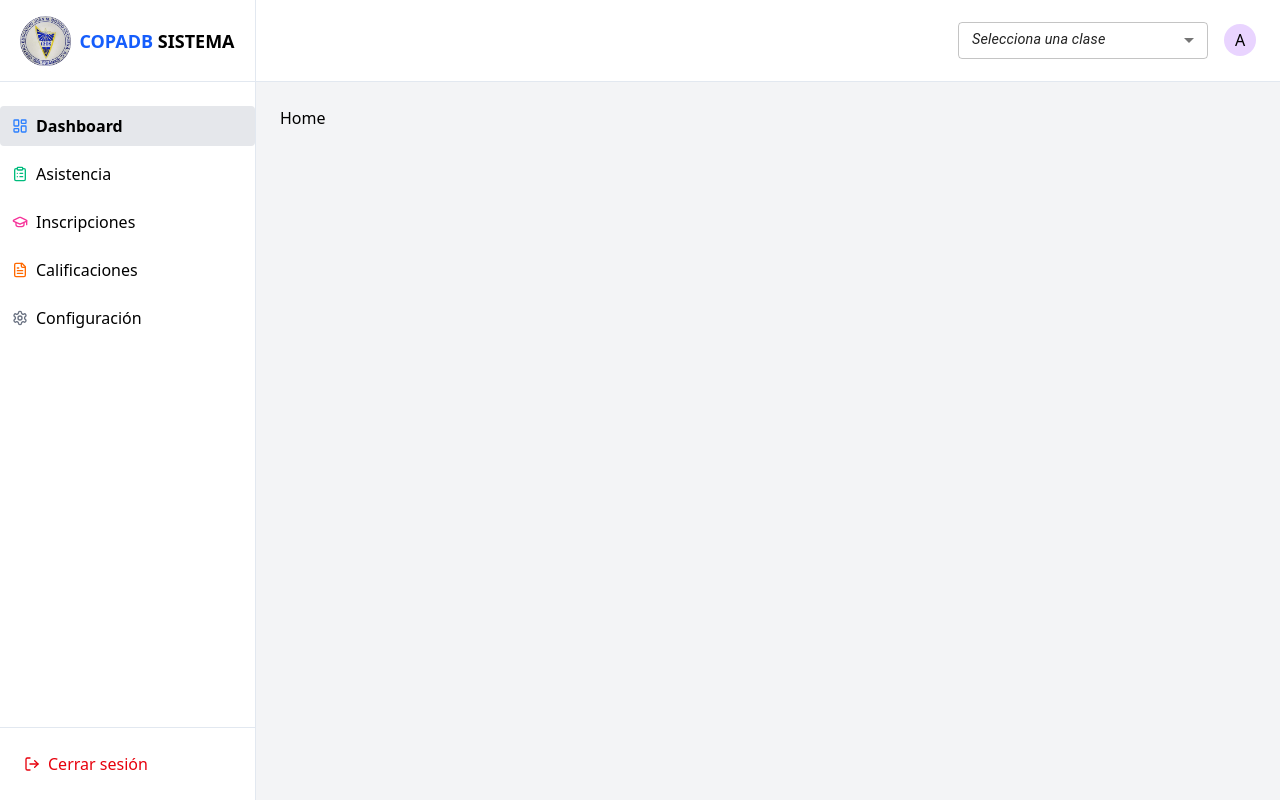
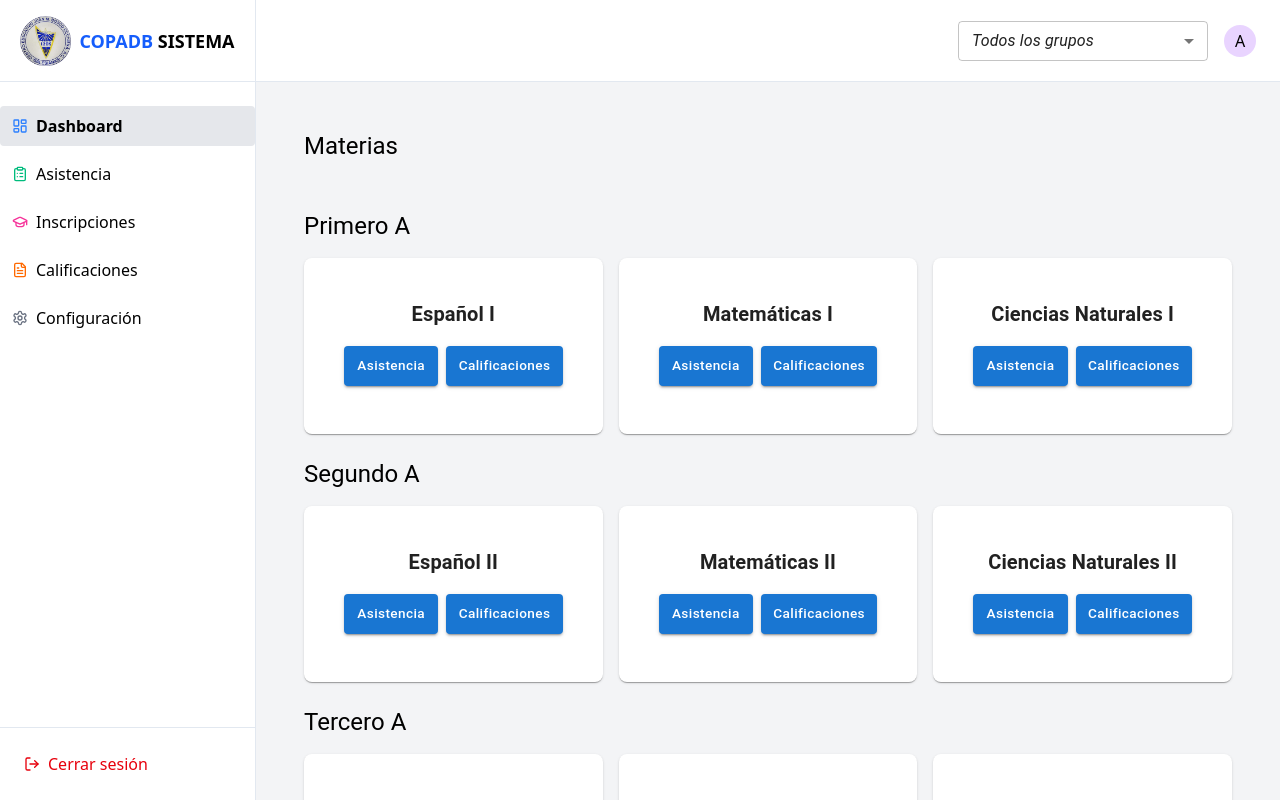
Before and after one commit to bernardolira231/COPADB, a React (Vite) app in the folder frontend/: page /Home in a window 1280 px wide. Built offline with nearby package versions, Linux system fonts and the light colour scheme; sample sign-in values are in the browser's storage.

Commit message:
Agregar selección de grupos y materias en el componente Layout, actualizando Header y Select. Eliminar hook useClasses y agregar useGroups y useSubjects para manejar datos dinámicos.

```diff
--- a/frontend/src/components/Layout/Layout.tsx
+++ b/frontend/src/components/Layout/Layout.tsx
@@ -3,10 +3,11 @@ import Sidebar from "./components/Sidebar";
 import Header from "./components/Header";
 
 interface LayoutProps {
+  onGroupChange?: (groupId: string | null) => void;
   children: ReactNode;
 }
 
-const Layout = ({ children }: LayoutProps) => {
+const Layout = ({ onGroupChange ,children }: LayoutProps) => {
 
   useEffect(() => {
     const checkToken = () => {
@@ -28,7 +29,7 @@ const Layout = ({ children }: LayoutProps) => {
     <div className="h-screen flex">
       <Sidebar />
       <div className="flex-1 flex flex-col bg-gray-100">
-        <Header />
+        <Header onGroupChange={onGroupChange}/>
         <div className="p-6 flex-1 overflow-auto">{children}</div>
       </div>
     </div>
--- a/frontend/src/components/Layout/components/Header/Header.tsx
+++ b/frontend/src/components/Layout/components/Header/Header.tsx
@@ -1,12 +1,16 @@
 import SelectComponent from "../Select";
 
-const Header = () => {
+interface HeaderProps {
+  onGroupChange?: (groupId: string | null) => void;
+}
+
+const Header: React.FC<HeaderProps> = ({ onGroupChange = () => {} }) => {
   return (
     <header className="h-[82px] bg-white border-b border-border-color flex items-center px-6">
       <div className="flex-1"></div>
 
       <div className="flex items-center gap-4">
-        <SelectComponent />
+        <SelectComponent onGroupChange={onGroupChange} />
 
         <div className="w-8 h-8 bg-purple-200 rounded-full flex items-center justify-center cursor-pointer">
           A {/* Aquí puedes poner inicial o imagen de perfil */}
--- a/frontend/src/components/Layout/components/Select/Select.tsx
+++ b/frontend/src/components/Layout/components/Select/Select.tsx
@@ -6,36 +6,37 @@ import {
   SelectChangeEvent,
 } from "@mui/material";
 import { useState } from "react";
-import useSx from "./sx";
-import useClasses from "../../../../hooks/useClasses";
+import useGroups from "../../../../hooks/useGroups";
 
-const SelectComponent: React.FC = () => {
-  const { data: clases, isLoading, error } = useClasses();
-  const [selectedClass, setSelectedClass] = useState<string>("");
-  const sx = useSx();
+const professorId = "123";
+
+const SelectGroup: React.FC<{
+  onGroupChange: (groupId: string | null) => void;
+}> = ({ onGroupChange }) => {
+  const { data: groups, isLoading } = useGroups(professorId);
+  const [selectedGroup, setSelectedGroup] = useState<string | null>(null);
 
   const handleChange = (event: SelectChangeEvent<string>) => {
-    setSelectedClass(event.target.value as string);
+    const groupId = event.target.value === "all" ? null : event.target.value;
+    setSelectedGroup(groupId);
+    onGroupChange(groupId);
   };
 
   return (
-    <FormControl sx={sx.root} size="small">
+    <FormControl sx={{ minWidth: 250 }} size="small">
       <Select
-        value={selectedClass}
+        value={selectedGroup || "all"}
         onChange={handleChange}
         displayEmpty
         input={<OutlinedInput />}
-        sx={sx.select}
-        disabled={isLoading || !!error}
       >
-        <MenuItem value="" disabled>
-          <em>{isLoading ? "Cargando..." : "Selecciona una clase"}</em>
+        <MenuItem value="all">
+          <em>Todos los grupos</em>
         </MenuItem>
-        <MenuItem value="*">Todas</MenuItem>
         {!isLoading &&
-          clases?.map((clase, index) => (
-            <MenuItem key={index} value={clase}>
-              {clase}
+          groups?.map((group) => (
+            <MenuItem key={group.id} value={group.id}>
+              {group.name}
             </MenuItem>
           ))}
       </Select>
@@ -43,4 +44,4 @@ const SelectComponent: React.FC = () => {
   );
 };
 
-export default SelectComponent;
+export default SelectGroup;
--- a/frontend/src/hooks/useClasses.ts
+++ /dev/null
@@ -1,17 +0,0 @@
-import { useQuery } from "@tanstack/react-query";
-
-const fetchClasses = async () => {
-  await new Promise((resolve) => setTimeout(resolve, 1000));
-
-  return ["Primero A", "Primero B" ,"Segundo B", "Tercero A"];
-};
-
-const useClasses = () => {
-  return useQuery({
-    queryKey: ["classes"],
-    queryFn: fetchClasses,
-    staleTime: Infinity,
-  });
-};
-
-export default useClasses;
--- /dev/null
+++ b/frontend/src/hooks/useGetGroup.ts
@@ -0,0 +1,24 @@
+import { useQuery } from "@tanstack/react-query";
+
+const fetchGroup = async (groupId: string) => {
+  await new Promise((resolve) => setTimeout(resolve, 500));
+
+  // Simulación de datos obtenidos del backend
+  const groups = [
+    { id: "1", name: "Primero A" },
+    { id: "2", name: "Segundo A" },
+    { id: "3", name: "Tercero A" },
+  ];
+
+  return groups.find(group => group.id === groupId) || null;
+};
+
+const useGetGroup = (groupId: string) => {
+  return useQuery({
+    queryKey: ["group", groupId],
+    queryFn: () => fetchGroup(groupId),
+    staleTime: Infinity,
+  });
+};
+
+export default useGetGroup;
--- /dev/null
+++ b/frontend/src/hooks/useGroups.ts
@@ -0,0 +1,22 @@
+import { useQuery } from "@tanstack/react-query";
+
+const fetchGroups = async (professorId: string) => {
+  await new Promise((resolve) => setTimeout(resolve, 1000));
+
+  // Simulación de datos obtenidos del backend
+  return [
+    { id: "1", name: "Primero A" },
+    { id: "2", name: "Segundo A" },
+    { id: "3", name: "Tercero A" },
+  ];
+};
+
+const useGroups = (professorId: string) => {
+  return useQuery({
+    queryKey: ["groups", professorId],
+    queryFn: () => fetchGroups(professorId),
+    staleTime: Infinity,
+  });
+};
+
+export default useGroups;
--- /dev/null
+++ b/frontend/src/hooks/useSubject.ts
@@ -0,0 +1,38 @@
+import { useQuery } from "@tanstack/react-query";
+
+const fetchSubjects = async (groupId: string | null) => {
+  await new Promise((resolve) => setTimeout(resolve, 1000));
+  const subjectsByGroup: {
+    [key: string]: { id: string; name: string; group_id: string }[];
+  } = {
+    "1": [
+      { id: "101", name: "Español I", group_id: "1" },
+      { id: "102", name: "Matemáticas I", group_id: "1" },
+      { id: "103", name: "Ciencias Naturales I", group_id: "1" },
+    ],
+    "2": [
+      { id: "201", name: "Español II", group_id: "2" },
+      { id: "202", name: "Matemáticas II", group_id: "2" },
+      { id: "203", name: "Ciencias Naturales II", group_id: "2" },
+    ],
+    "3": [
+      { id: "301", name: "Español III", group_id: "3" },
+      { id: "302", name: "Matemáticas III", group_id: "3" },
+      { id: "303", name: "Ciencias Naturales III", group_id: "3" },
+    ],
+  };
+
+  return groupId
+    ? subjectsByGroup[groupId as keyof typeof subjectsByGroup] || []
+    : Object.values(subjectsByGroup).flat();
+};
+
+const useSubjects = (groupId: string | null) => {
+  return useQuery({
+    queryKey: ["subjects", groupId],
+    queryFn: () => fetchSubjects(groupId),
+    staleTime: Infinity,
+  });
+};
+
+export default useSubjects;
--- a/frontend/src/pages/index/base.tsx
+++ b/frontend/src/pages/index/base.tsx
@@ -1,9 +1,16 @@
 import Layout from "../../components/Layout";
+import SubjectsList from "./components/SubjectsList";
+import { useState } from "react";
+import { Typography, Container } from "@mui/material";
 
 const Index = () => {
+  const [selectedGroup, setSelectedGroup] = useState<string | null>(null);
   return (
-    <Layout>
-      <h1>Home</h1>
+    <Layout onGroupChange={setSelectedGroup}>
+      <Container sx={{ mt: 3 }}>
+        <Typography variant="h5">Materias</Typography>
+        <SubjectsList groupId={selectedGroup} />
+      </Container>
     </Layout>
   );
 };
--- /dev/null
+++ b/frontend/src/pages/index/components/SubjectsList/SubjectsList.tsx
@@ -0,0 +1,77 @@
+import { Card, CardContent, Typography, Button, Box } from "@mui/material";
+import Grid from "@mui/material/Grid";
+import { useNavigate } from "@tanstack/react-router";
+import useSubjects from "../../../../hooks/useSubject";
+import useGroups from "../../../../hooks/useGroups";
+
+const professorId = "123";
+
+const SubjectsList: React.FC<{ groupId: string | null }> = ({ groupId }) => {
+  const { data: subjects, isLoading } = useSubjects(groupId);
+  const { data: groups } = useGroups(professorId);
+  const navigate = useNavigate();
+
+  if (isLoading) return <Typography>Cargando materias...</Typography>;
+
+  const groupNames = groups?.reduce(
+    (acc, group) => {
+      acc[group.id] = group.name;
+      return acc;
+    },
+    {} as Record<string, string>
+  );
+
+  const groupedSubjects = subjects?.reduce(
+    (acc, subject) => {
+      if (!acc[subject.group_id]) {
+        acc[subject.group_id] = [];
+      }
+      acc[subject.group_id].push(subject);
+      return acc;
+    },
+    {} as Record<string, typeof subjects>
+  );
+
+  return (
+    <Grid container spacing={3} sx={{ mt: 3 }}>
+      {groupedSubjects && Object.entries(groupedSubjects).map(([groupId, groupSubjects]) => (
+        <Grid item xs={12} key={groupId}>
+          <Typography variant="h5" sx={{ mb: 2 }}>
+            {groupNames?.[groupId] || "Grupo desconocido"}
+          </Typography>
+          <Grid container spacing={2}>
+            {groupSubjects.map((subject) => (
+              <Grid item xs={12} sm={4} key={subject.id}>
+                <Card sx={{ p: 3, textAlign: "center", borderRadius: 2 }}>
+                  <CardContent>
+                    <Typography variant="h6" sx={{ fontWeight: "bold" }}>{subject.name}</Typography>
+                    <Box sx={{ display: "flex", justifyContent: "center", gap: 1, mt: 2 }}>
+                      <Button
+                        variant="contained"
+                        color="primary"
+                        sx={{ textTransform: "none", fontSize: "0.85rem", px: 2, py: 1 }}
+                        onClick={() => navigate({to: `/asistencia/${subject.id}`})}
+                      >
+                        Asistencia
+                      </Button>
+                      <Button
+                        variant="contained"
+                        color="primary"
+                        sx={{ textTransform: "none", fontSize: "0.85rem", px: 2, py: 1 }}
+                        onClick={() => navigate({to: `/calificaciones/${subject.id}`})}
+                      >
+                        Calificaciones
+                      </Button>
+                    </Box>
+                  </CardContent>
+                </Card>
+              </Grid>
+            ))}
+          </Grid>
+        </Grid>
+      ))}
+    </Grid>
+  );
+};
+
+export default SubjectsList;
--- /dev/null
+++ b/frontend/src/pages/index/components/SubjectsList/index.ts
@@ -0,0 +1,3 @@
+import SubjectsList from "./SubjectsList";
+
+export default SubjectsList;
```
